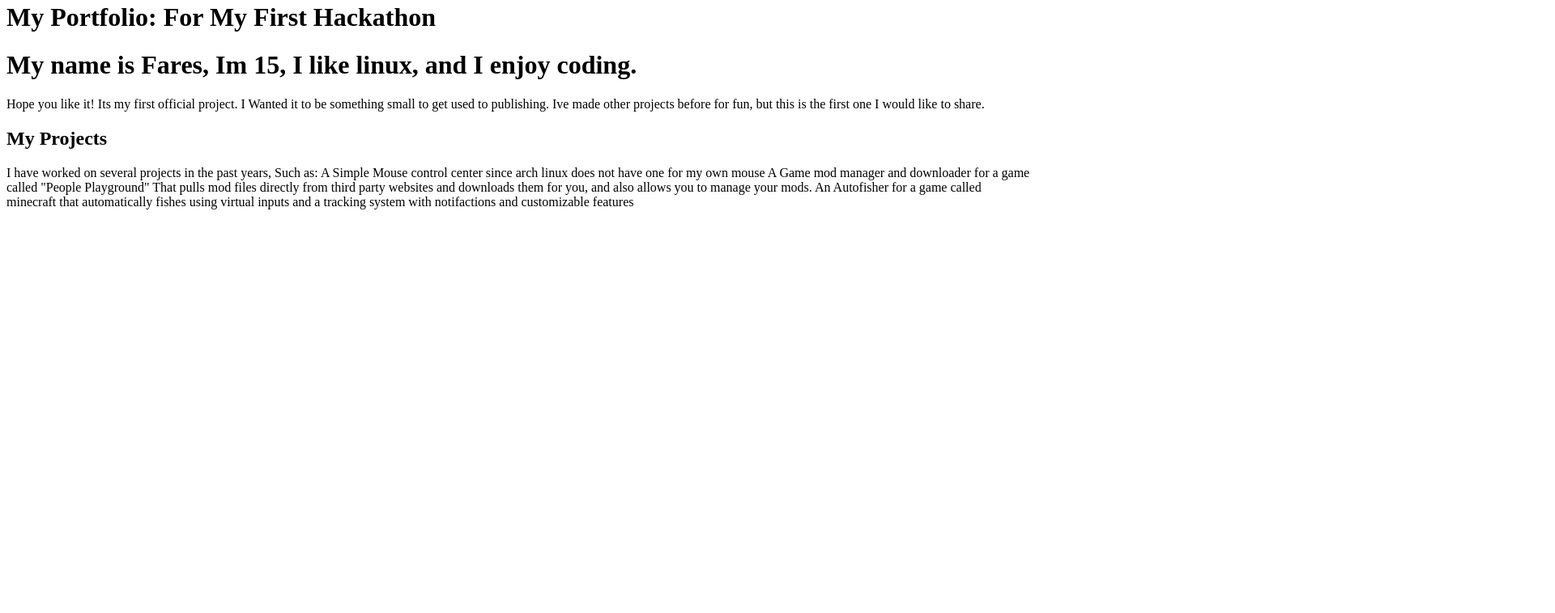
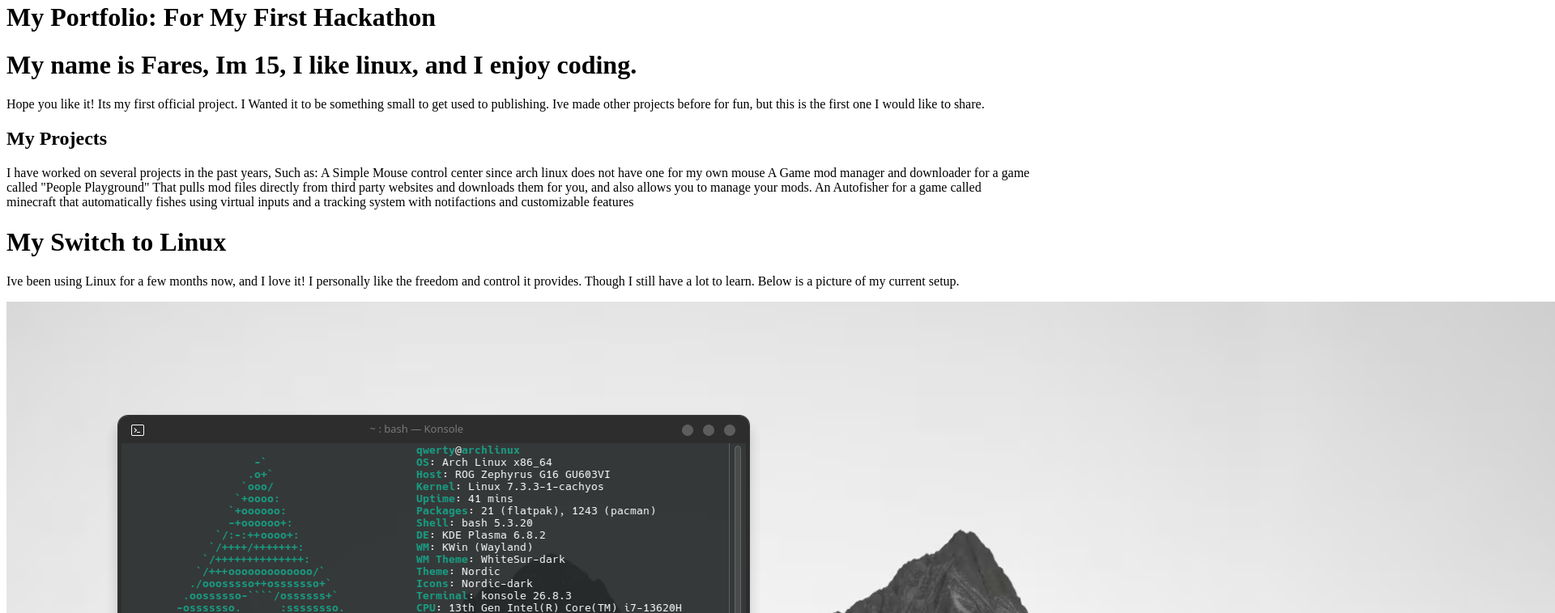
Before and after one commit to IDIG123/my-portfolio, a plain HTML site: page index.html in a window 1280 px wide. Shown: the part 18-776 px from the top of the page at 81% size, 1920 px wide, since content can reach past the window. Drawn offline with Linux system fonts and the light colour scheme; files whose address does not match are found by name.

Commit message:
Add a picture

```diff
--- a/index.html
+++ b/index.html
@@ -15,3 +15,6 @@
 	A Game mod manager and downloader for a game called "People Playground" That pulls mod files directly from third party websites and downloads them for you, and also allows you to manage your mods.
 	An Autofisher for a game called minecraft that automatically fishes using virtual inputs and a tracking system with notifactions and customizable features
 	</p>
+	<h1>My Switch to Linux</h1>
+	<p>Ive been using Linux for a few months now, and I love it! I personally like the freedom and control it provides. Though I still have a lot to learn. Below is a picture of my current setup.</p>
+	<img src="file:///home/qwerty/Desktop/my-portfolio/Screenshot_20261122_124039.png" alt="My Linux Setup">
```
Also changed, not shown: Screenshot_20261122_124039.png (added).
